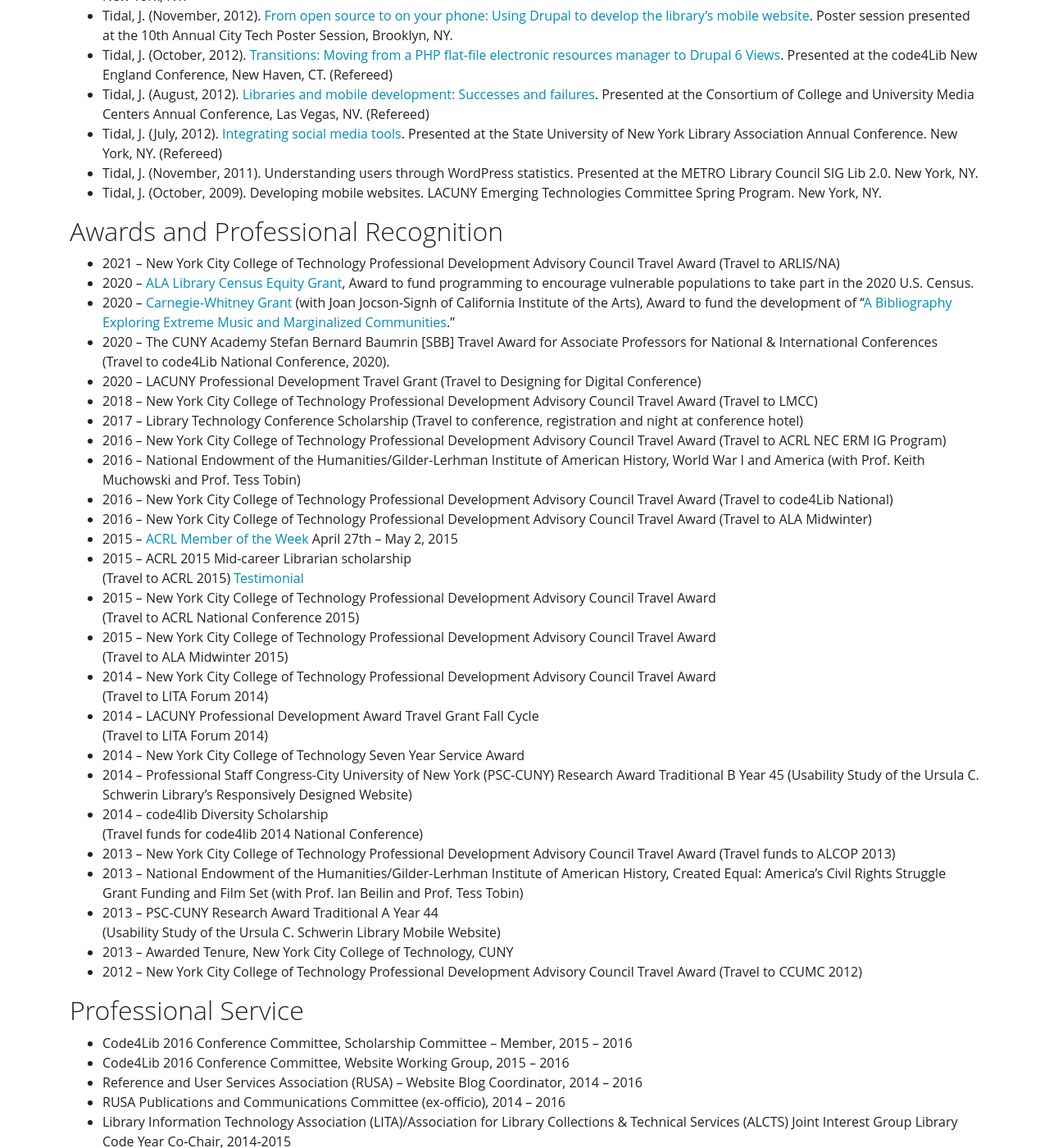
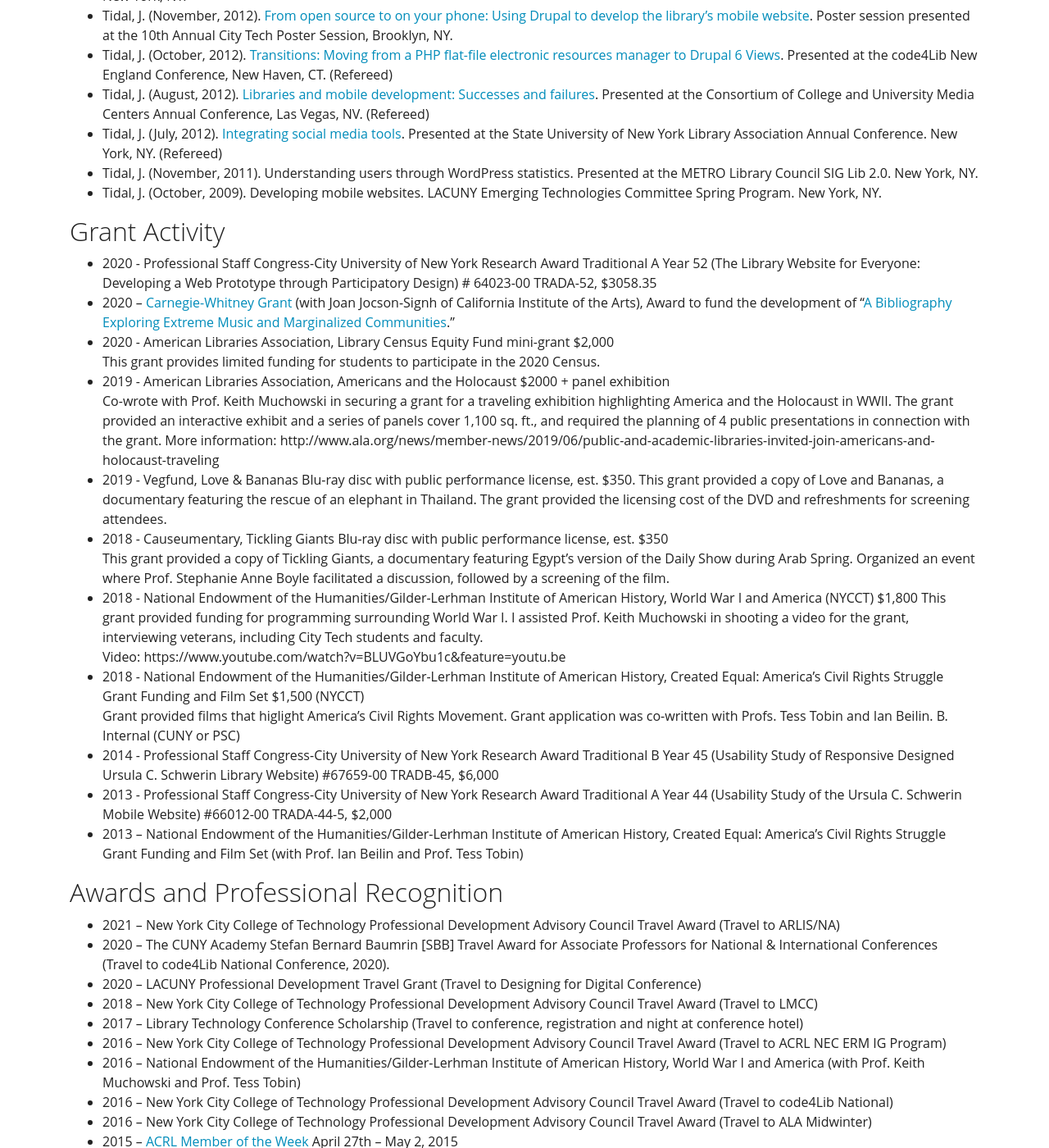
Before and after one commit to KentuckyFriedTofu/kentuckyfriedtofu.github.io.bak2, a Jekyll site: the page built from cv.md, in a window 1280 px wide and 1400 px high, scrolled down 5276 px. Shown: the whole window at 82% size. Built offline with Jekyll 4.4.1, drawn with Linux system fonts in a browser that asks for light colours.

Commit message:
Update cv.md

```diff
--- a/cv.md
+++ b/cv.md
@@ -175,11 +175,31 @@ View my [Google Scholar Profile](https://scholar.google.com/citations?user=mAq-F
 * Tidal, J. (November, 2011). Understanding users through WordPress statistics. Presented at the METRO Library Council SIG Lib 2.0. New York, NY.<br>
 * Tidal, J. (October, 2009). Developing mobile websites. LACUNY Emerging Technologies Committee Spring Program. New York, NY.
 
+## Grant Activity
+
+* 2020 - Professional Staff Congress-City University of New York Research Award Traditional A Year 52 (The Library Website for Everyone: Developing a Web Prototype through Participatory Design) # 64023-00 TRADA-52, $3058.35<br>
+* 2020 – [Carnegie-Whitney Grant](http://www.ala.org/aboutala/offices/publishing/sundry/alapubawrds/carnegiewhitneypast) (with Joan Jocson-Signh of California Institute of the Arts), Award to fund the development of “[A Bibliography Exploring Extreme Music and Marginalized Communities](https://libguides.citytech.cuny.edu/extrememusicbib/home).”<br>
+* 2020 - American Libraries Association, Library Census Equity Fund mini-grant $2,000<br>
+This grant provides limited funding for students to participate in the 2020 Census.<br>
+* 2019 - American Libraries Association, Americans and the Holocaust $2000 + panel exhibition<br>
+Co-wrote with Prof. Keith Muchowski in securing a grant for a traveling exhibition highlighting America and the Holocaust in WWII. The grant provided an interactive exhibit and a series of panels cover 1,100 sq. ft., and required the planning of 4 public presentations in connection with the grant. More information: http://www.ala.org/news/member-news/2019/06/public-and-academic-libraries-invited-join-americans-and-holocaust-traveling<br>
+* 2019 - Vegfund, Love & Bananas Blu-ray disc with public performance license, est. $350.
+This grant provided a copy of Love and Bananas, a documentary featuring the rescue of an elephant in Thailand. The grant provided the licensing cost of the DVD and refreshments for screening attendees.<br>
+* 2018 - Causeumentary, Tickling Giants Blu-ray disc with public performance license, est. $350<br>
+This grant provided a copy of Tickling Giants, a documentary featuring Egypt’s version of the Daily Show during Arab Spring. Organized an event where Prof. Stephanie Anne Boyle facilitated a discussion, followed by a screening of the film.<br>
+* 2018 - National Endowment of the Humanities/Gilder-Lerhman Institute of American History, World War I and America (NYCCT) $1,800
+This grant provided funding for programming surrounding World War I. I assisted Prof. Keith Muchowski in shooting a video for the grant, interviewing veterans, including City Tech students and faculty.<br>
+Video: https://www.youtube.com/watch?v=BLUVGoYbu1c&feature=youtu.be<br>
+* 2018 - National Endowment of the Humanities/Gilder-Lerhman Institute of American History, Created Equal: America’s Civil Rights Struggle Grant Funding and Film Set $1,500 (NYCCT)<br>
+Grant provided films that higlight America's Civil Rights Movement. Grant application was co-written with Profs. Tess Tobin and Ian Beilin.
+B. Internal (CUNY or PSC)<br>
+* 2014 - Professional Staff Congress-City University of New York Research Award Traditional B Year 45 (Usability Study of Responsive Designed Ursula C. Schwerin Library Website) #67659-00 TRADB-45, $6,000<br>
+* 2013 - Professional Staff Congress-City University of New York Research Award Traditional A Year 44 (Usability Study of the Ursula C. Schwerin Mobile Website) #66012-00 TRADA-44-5, $2,000
+* 2013 – National Endowment of the Humanities/Gilder-Lerhman Institute of American History, Created Equal: America’s Civil Rights Struggle Grant Funding and Film Set (with Prof. Ian Beilin and Prof. Tess Tobin)<br>
+
 ## Awards and Professional Recognition
 
 * 2021 – New York City College of Technology Professional Development Advisory Council Travel Award (Travel to ARLIS/NA)<br>
-* 2020 – [ALA Library Census Equity Grant](http://www.ala.org/news/member-news/2020/09/ala-awards-additional-100-library-census-equity-fund-grants), Award to fund programming to encourage vulnerable populations to take part in the 2020 U.S. Census.<br>
-* 2020 – [Carnegie-Whitney Grant](http://www.ala.org/aboutala/offices/publishing/sundry/alapubawrds/carnegiewhitneypast) (with Joan Jocson-Signh of California Institute of the Arts), Award to fund the development of “[A Bibliography Exploring Extreme Music and Marginalized Communities](https://libguides.citytech.cuny.edu/extrememusicbib/home).”<br>
 * 2020 – The CUNY Academy Stefan Bernard Baumrin [SBB] Travel Award for Associate Professors for National & International Conferences (Travel to code4Lib National Conference, 2020).<br>
 * 2020 – LACUNY Professional Development Travel Grant (Travel to Designing for Digital Conference)<br>
 * 2018 – New York City College of Technology Professional Development Advisory Council Travel Award (Travel to LMCC)<br>
@@ -200,14 +220,10 @@ View my [Google Scholar Profile](https://scholar.google.com/citations?user=mAq-F
 * 2014 – LACUNY Professional Development Award Travel Grant Fall Cycle<br>
     (Travel to LITA Forum 2014)<br>
 * 2014 – New York City College of Technology Seven Year Service Award<br>
-* 2014 – Professional Staff Congress-City University of New York (PSC-CUNY) Research Award Traditional B Year 45 (Usability Study of the Ursula C. Schwerin Library’s Responsively Designed Website)<br>
 * 2014 – code4lib Diversity Scholarship<br>
     (Travel funds for code4lib 2014 National Conference)<br>
 * 2013 – New York City College of Technology Professional Development Advisory Council Travel Award
     (Travel funds to ALCOP 2013)<br>
-* 2013 – National Endowment of the Humanities/Gilder-Lerhman Institute of American History, Created Equal: America’s Civil Rights Struggle Grant Funding and Film Set (with Prof. Ian Beilin and Prof. Tess Tobin)<br>
-* 2013 – PSC-CUNY Research Award Traditional A Year 44<br>
-    (Usability Study of the Ursula C. Schwerin Library Mobile Website)<br>
 * 2013 – Awarded Tenure, New York City College of Technology, CUNY<br>
 * 2012 – New York City College of Technology Professional Development Advisory Council Travel Award
     (Travel to CCUMC 2012)
```
